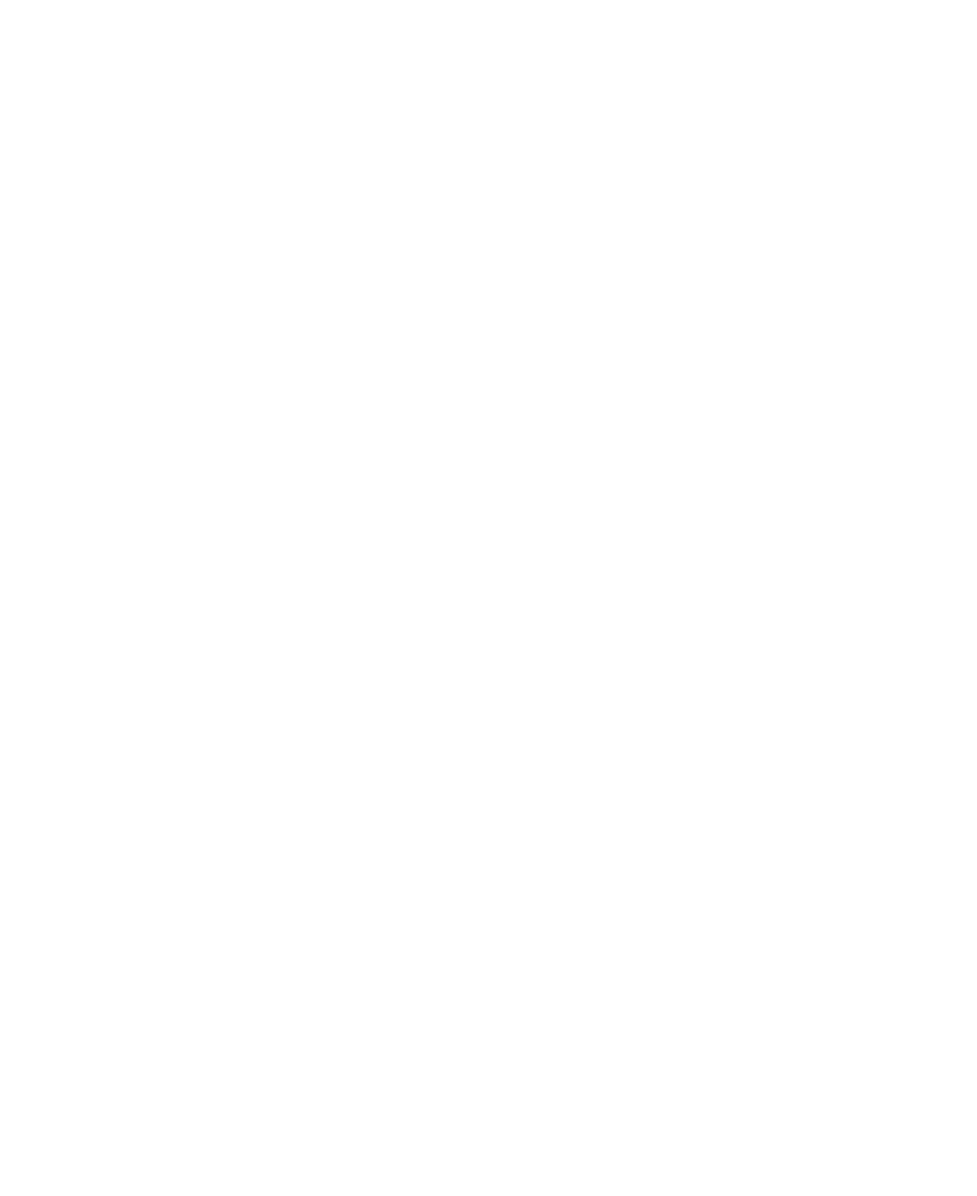
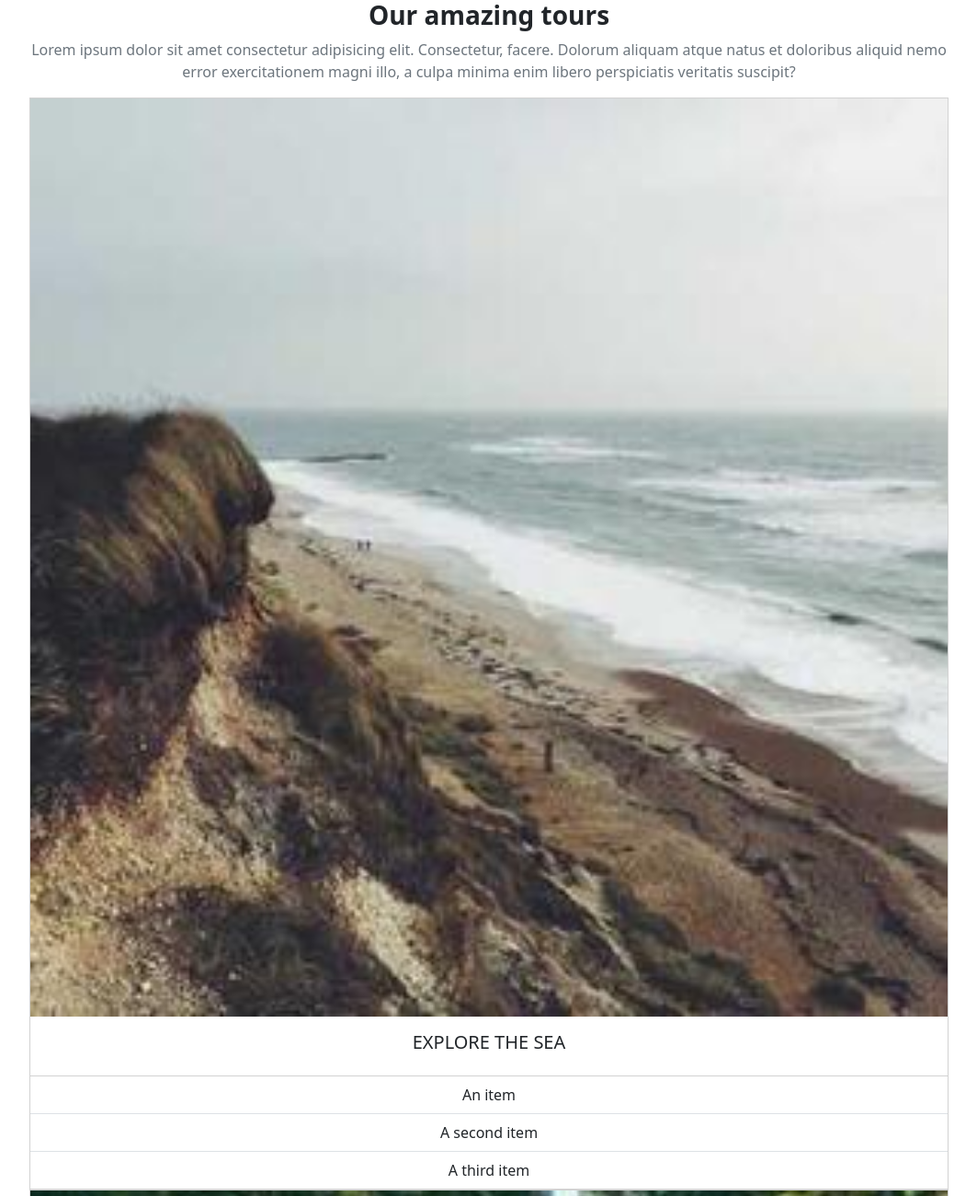
Before and after one commit to JordanSgrigna/bootstrap-travel-agency, a plain HTML site: page index.html in a window 1280 px wide. Shown: the top 1300 px of the page at 92% size, without its empty margins (108-1171 px from the left). Before the commit the page ends 800 px from the top, so only its background shows below. Drawn offline with nearby package versions, Linux system fonts and the light colour scheme.

Commit message:
Added cards

```diff
--- a/css/style.css
+++ b/css/style.css
@@ -0,0 +1,4 @@
+.page_mw{
+    margin: auto;
+    width: 80%;
+}
--- a/index.html
+++ b/index.html
@@ -9,6 +9,90 @@
   </head>
 
   <body>
+
+
+    <div class="container page_mw">
+
+      <div class="row">
+
+        <div class="column text-center">
+
+          <h3 class="fw-semibold">Our amazing tours</h3>
+          <p class="fw-normal text-secondary">Lorem ipsum dolor sit amet consectetur adipisicing elit. Consectetur, facere. Dolorum aliquam atque natus et doloribus aliquid nemo error exercitationem magni illo, a culpa minima enim libero perspiciatis veritatis suscipit?</p>
+
+        </div>
+
+      </div>
+
+
+      <div class="row text-center">
+
+        <div class="column">
+
+          <div class="card rounded-0">
+            <img src="./img/first-pic.jpg" class="rounded-0 img-fluid" alt="First Photo">
+            <div class="card-body">
+              <h5 class="card-title">EXPLORE THE SEA</h5>
+            </div>
+
+            <ul class="list-group list-group-flush">
+              <li class="list-group-item">An item</li>
+              <li class="list-group-item">A second item</li>
+              <li class="list-group-item">A third item</li>
+            </ul>
+
+          </div>
+
+
+        </div>
+
+        <div class="column">
+
+          <div class="card rounded-0">
+            <img src="./img/second-pic.jpg" class="card-img-top rounded-0 img-fluid" alt="First Photo">
+            <div class="card-body">
+              <h5 class="card-title">EXPLORE THE SEA</h5>
+            </div>
+
+            <ul class="list-group list-group-flush">
+              <li class="list-group-item">An item</li>
+              <li class="list-group-item">A second item</li>
+              <li class="list-group-item">A third item</li>
+            </ul>
+
+          </div>
+
+
+        </div>
+
+
+        <div class="column">
+
+          <div class="card rounded-0">
+            <img src="./img/third-pic.jpg" class="card-img-top rounded-0 img-fluid" alt="First Photo">
+            <div class="card-body">
+              <h5 class="card-title">EXPLORE THE SEA</h5>
+            </div>
+
+            <ul class="list-group list-group-flush">
+              <li class="list-group-item">An item</li>
+              <li class="list-group-item">A second item</li>
+              <li class="list-group-item">A third item</li>
+            </ul>
+
+          </div>
+
+
+        </div>
+
+
+
+      </div>
+
+
+
+
+    </div>
 
 
 
```
